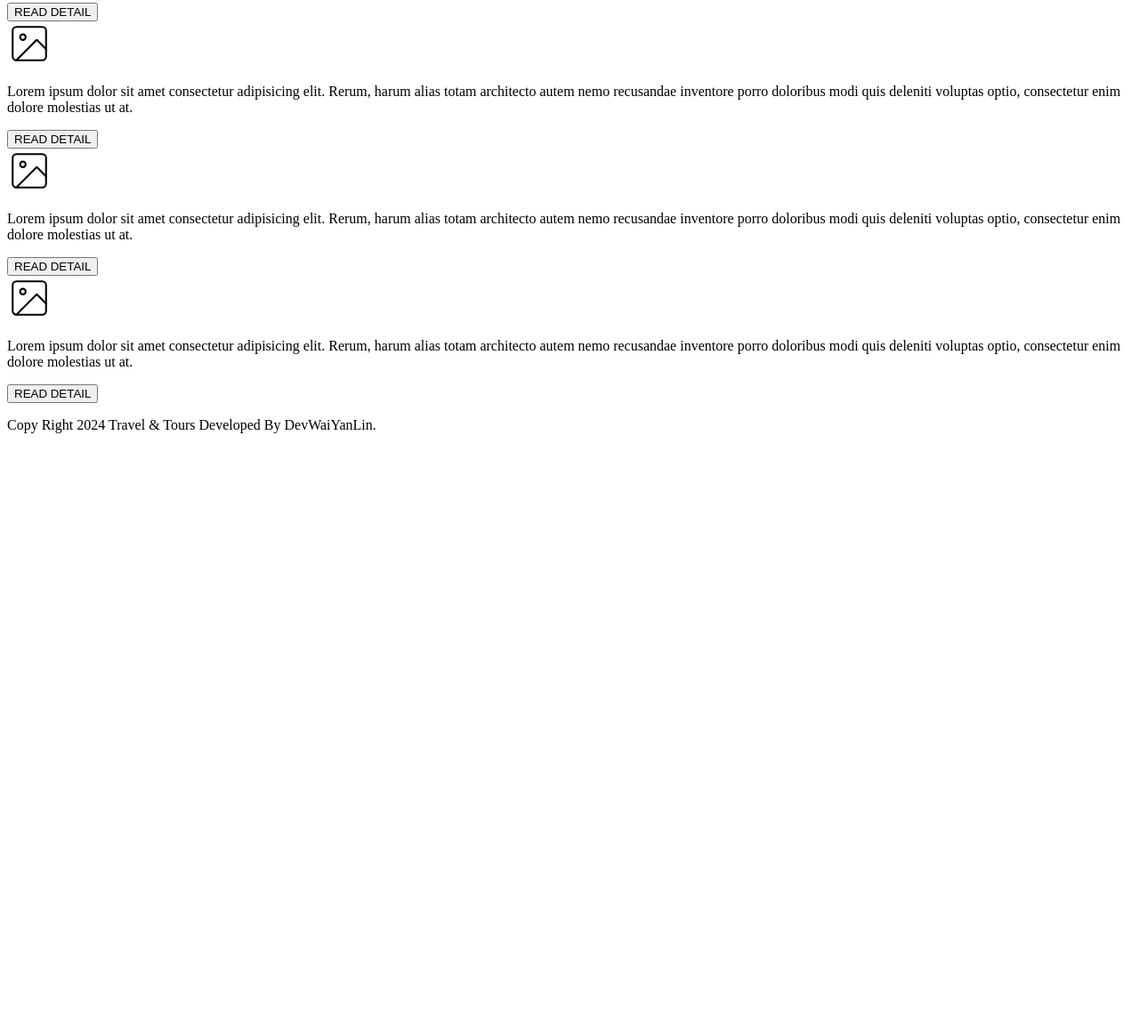
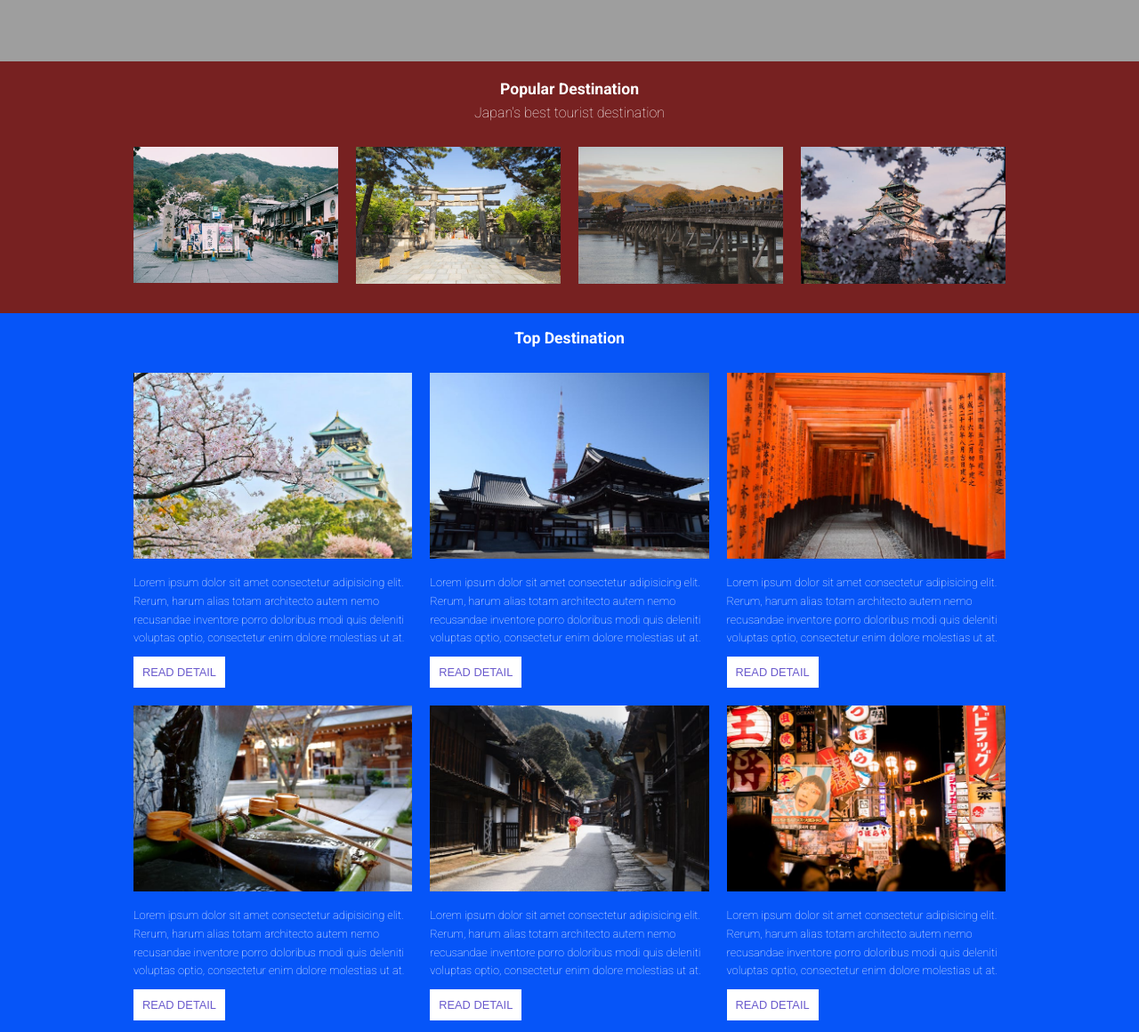
Before and after one commit to DevWaiYanLinn/Travel-And-Tour, a plain HTML site: page index.html in a window 1280 px wide. Shown: the part 1000-2160 px from the top of the page at 89% size. Before the commit the page ends 1503 px from the top, so only its background shows below. Drawn offline with Linux system fonts and the light colour scheme; the site is published under a folder, as on GitHub Pages, so addresses that start at the root find nothing.

Commit message:
'fix-path'

```diff
--- a/index.html
+++ b/index.html
@@ -5,15 +5,15 @@
     <meta charset="UTF-8">
     <meta name="viewport" content="width=device-width, initial-scale=1.0">
     <title>Japan Tour</title>
-    <link rel="stylesheet" href="/styles/style.css">
-    <script src="/js/app.js" defer></script>
+    <link rel="stylesheet" href="styles/style.css">
+    <script src="js/app.js" defer></script>
 </head>
 
 <body class="roboto-regular">
     <section class="container">
         <nav class="nav">
             <a href="#" class="logo">
-                <img src="/assets/images/logo.svg" alt="logo">
+                <img src="assets/images/logo.svg" alt="logo">
             </a>
             <button class="mobile-menu">
                 <svg xmlns="http://www.w3.org/2000/svg" width="30" height="30"
@@ -42,7 +42,7 @@
         </nav>
     </section>
     <section class="banner">
-        <img src="/assets/images/banner.jpg" alt="">
+        <img src="assets/images/banner.jpg" alt="">
     </section>
     <section id="popular-destination">
         <div class="container">
@@ -65,7 +65,7 @@
                         </svg>
                     </div>
                     <img hidden
-                        data-src="/assets/images/popular-destination/1.jpg"
+                        data-src="assets/images/popular-destination/1.jpg"
                         alt="destination" class="img-fluid">
                 </div>
                 <div class="popular-destination-content skeleton-container">
@@ -82,7 +82,7 @@
                         </svg>
                     </div>
                     <img hidden
-                        data-src="/assets/images/popular-destination/2.jpg"
+                        data-src="assets/images/popular-destination/2.jpg"
                         alt="destination" class="img-fluid">
                 </div>
                 <div class="popular-destination-content skeleton-container">
@@ -99,7 +99,7 @@
                         </svg>
                     </div>
                     <img hidden
-                        data-src="/assets/images/popular-destination/3.jpg"
+                        data-src="assets/images/popular-destination/3.jpg"
                         alt="destination" class="img-fluid">
                 </div>
                 <div class="popular-destination-content skeleton-container">
@@ -116,7 +116,7 @@
                         </svg>
                     </div>
                     <img hidden
-                        data-src="/assets/images/popular-destination/4.jpg"
+                        data-src="assets/images/popular-destination/4.jpg"
                         alt="destination" class="img-fluid">
                 </div>
             </div>
@@ -140,7 +140,7 @@
                         </svg>
                     </div>
                     <img hidden
-                        data-src="/assets/images/top-destination/osaka.jpg"
+                        data-src="assets/images/top-destination/osaka.jpg"
                         alt="osaka" class="img-fluid">
                     <p class="top-destination-detail">Lorem ipsum dolor sit amet
                         consectetur adipisicing elit.
@@ -165,7 +165,7 @@
                         </svg>
                     </div>
                     <img hidden
-                        data-src="/assets/images/top-destination/tokyo.jpg"
+                        data-src="assets/images/top-destination/tokyo.jpg"
                         alt="tokyo" class="img-fluid">
                     <p class="top-destination-detail">Lorem ipsum dolor sit amet
                         consectetur adipisicing elit.
@@ -190,7 +190,7 @@
                         </svg>
                     </div>
                     <img hidden
-                        data-src="/assets/images/top-destination/kyoto.jpg"
+                        data-src="assets/images/top-destination/kyoto.jpg"
                         alt="kyoto" class="img-fluid">
                     <p class="top-destination-detail">Lorem ipsum dolor sit amet
                         consectetur adipisicing elit.
@@ -215,7 +215,7 @@
                         </svg>
                     </div>
                     <img hidden
-                        data-src="/assets/images/top-destination/fukuoka.jpg"
+                        data-src="assets/images/top-destination/fukuoka.jpg"
                         alt="fukuoka" class="img-fluid">
                     <p class="top-destination-detail">Lorem ipsum dolor sit amet
                         consectetur adipisicing elit.
@@ -240,7 +240,7 @@
                         </svg>
                     </div>
                     <img hidden
-                        data-src="/assets/images/top-destination/walk.jpg"
+                        data-src="assets/images/top-destination/walk.jpg"
                         alt="walk" class="img-fluid">
                     <p class="top-destination-detail">Lorem ipsum dolor sit amet
                         consectetur adipisicing elit.
@@ -265,7 +265,7 @@
                         </svg>
                     </div>
                     <img hidden
-                        data-src="/assets/images/top-destination/night.jpg"
+                        data-src="assets/images/top-destination/night.jpg"
                         alt="night" class="img-fluid">
                     <p class="top-destination-detail">Lorem ipsum dolor sit amet
                         consectetur adipisicing elit.
```
